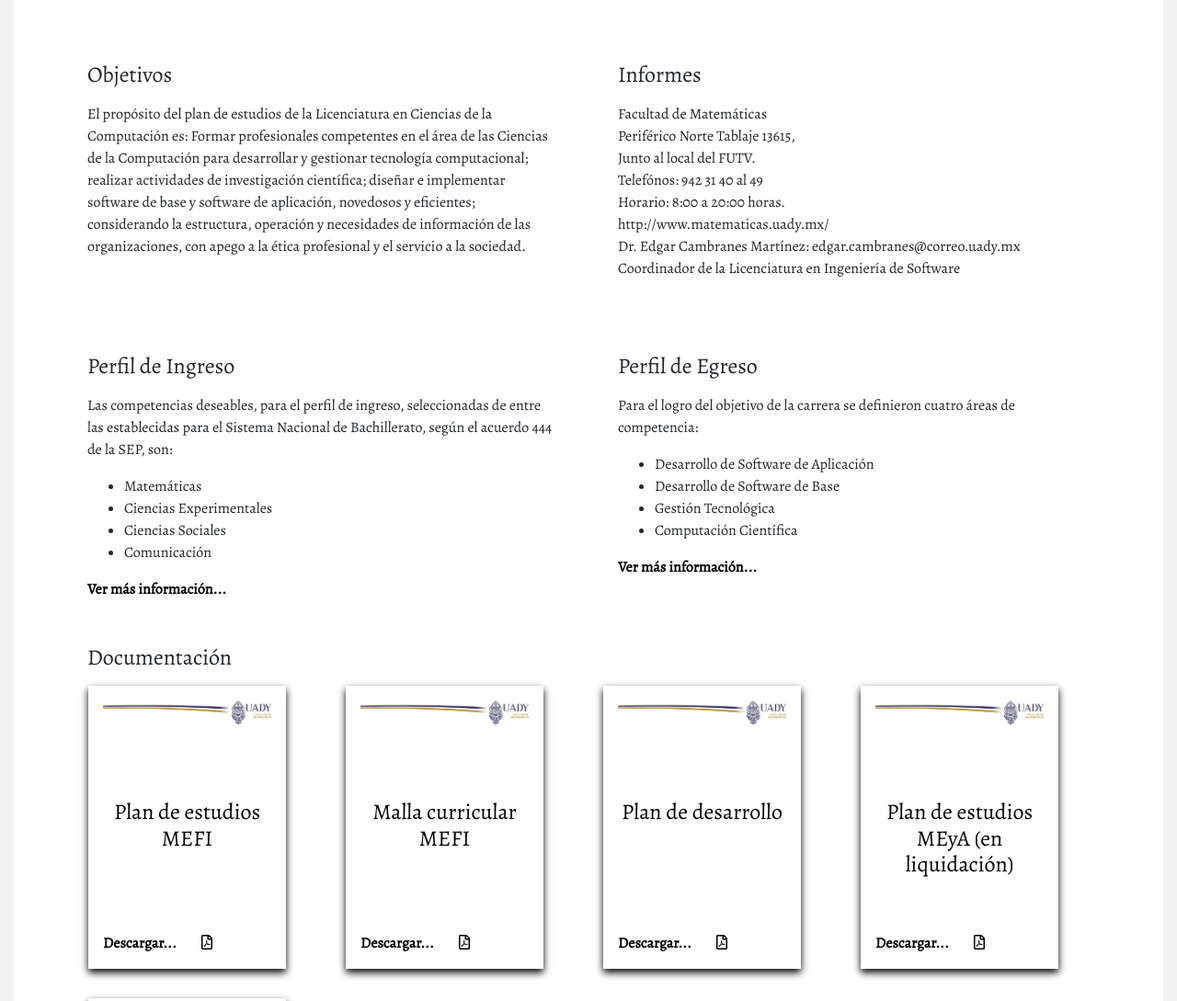
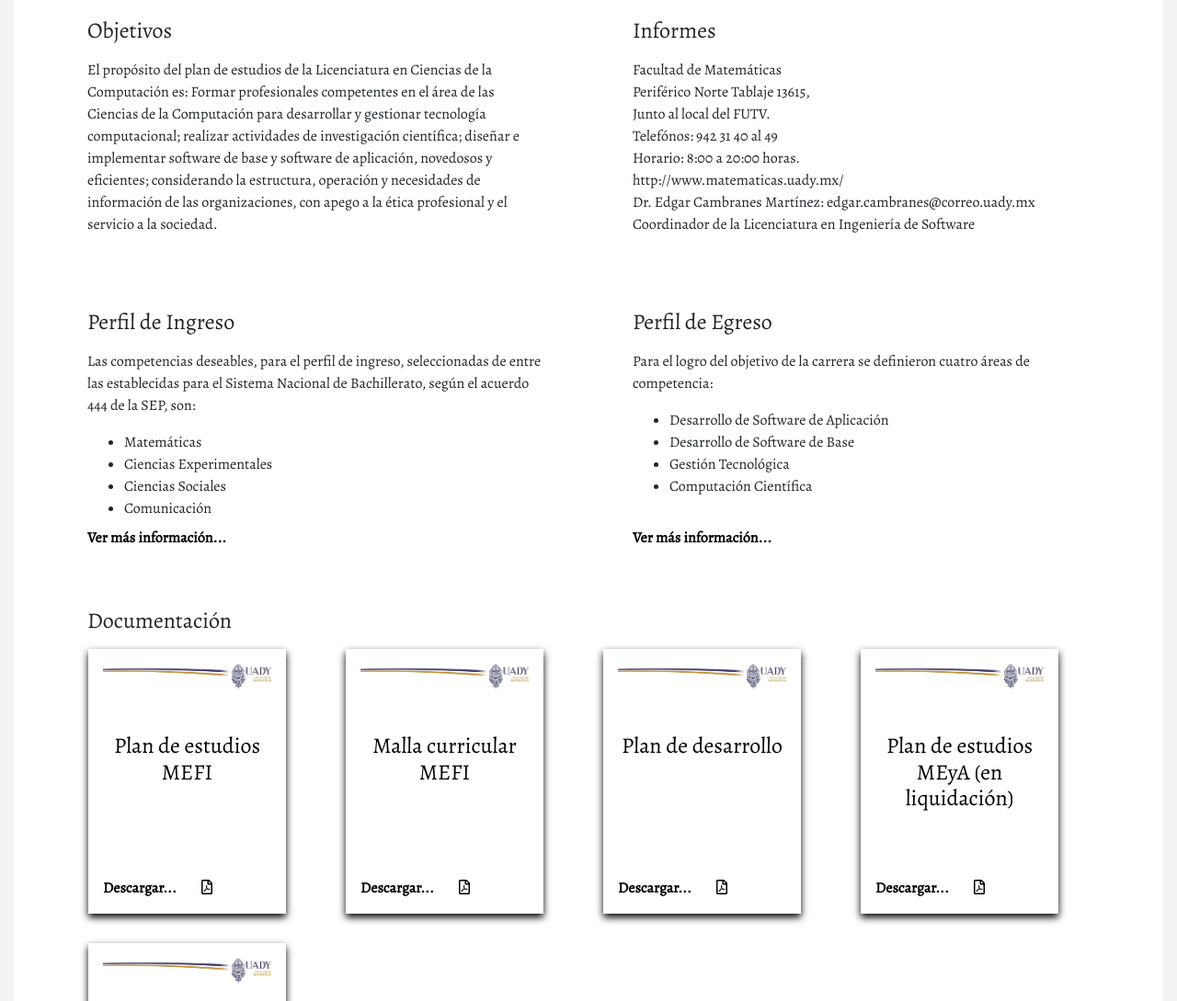
Before and after one commit to 97charlie/MaquetadoMicroSitios, a plain HTML site: page sitio_lcc.html in a window 1280 px wide. Shown: the part 564-1653 px from the top of the page at 92% size. Drawn offline with nearby package versions, Linux system fonts and the light colour scheme.

Commit message:
versión tentativa final

```diff
--- a/css/licenciaturas.css
+++ b/css/licenciaturas.css
@@ -22,7 +22,7 @@ a:hover {
 }
 .micrositio {
     background-color: white;
-    padding: 64px;
+    padding: 64px 64px 32px 64px;
     font-family: 'Alegreya', serif;
     width: 100%;
 
@@ -32,10 +32,10 @@ a:hover {
     margin-left: auto;
 }
 .title-top {
-    font-size: 48px;
+    font-size: 32px;
 }
 .title-lic {
-    font-size: 64px;
+    font-size: 40px;
 }
 .reconocimientos {
     margin-top: 64px;
@@ -69,17 +69,18 @@ a:hover {
     margin-top: 24px;
 }
 .documentacion {
-    margin-bottom: 32px;
+
+    margin-top: 32px;
 }
 .medianil {
-    margin-right: 32px;
+    margin-right: 64px;
 }
 .card-pdf {
     box-shadow: 0 4px 8px #000000;
     padding: 16px;
     margin-bottom: 32px;
     width: 215px;
-    height: 308px;
+    height: 288px;
 }
 .img-logo {
     margin-bottom: 16px;
@@ -89,8 +90,8 @@ a:hover {
 }
 .title-pdf {
     font-size: 24px;
-    margin-top: 64px;
-    margin-bottom: 64px;
+    margin-top: 32px;
+    margin-bottom: 32px;
 }
 .descargar {
     position: absolute;
@@ -103,7 +104,6 @@ a:hover {
     transform: scale(1.1);
 }
 .ver-mas {
-    position: relative;
+    position: absolute;
     bottom: 0px;
-    margin-top: 32px;
 }
--- a/sitio_lcc.html
+++ b/sitio_lcc.html
@@ -31,7 +31,7 @@
                     <h3 class="title-reconocimientos">Reconocimientos</h3>
                 </div>
                 <div class="w-100"></div>
-                <div class="col-3 separacion-reconocimientos" align="center">
+                <div class="col-3" align="center">
                     <h5 class="title-individual">Programa en Nivel 1 de CIEES</h5>
                     <img class="img-reconocimiento" src="img/lcc_ciees.jpg" alt="Programa Nivel 1 CIEES">
                 </div>
```
